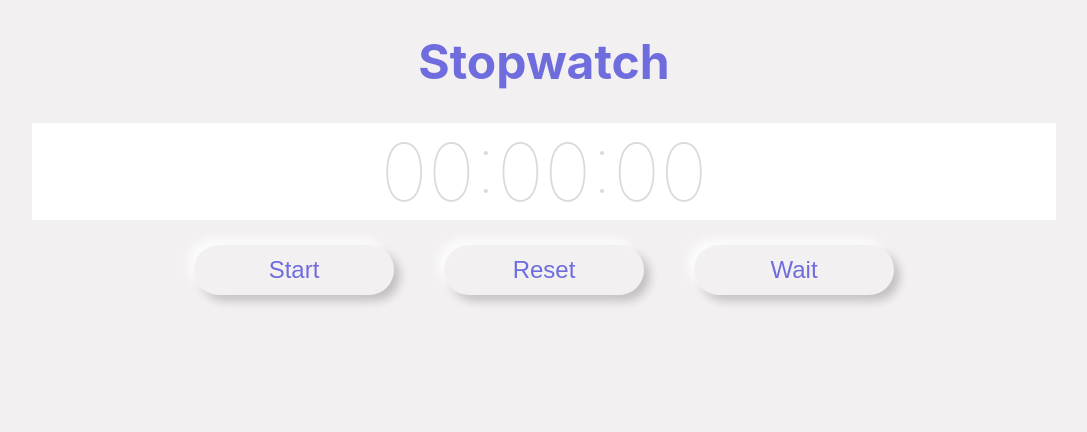
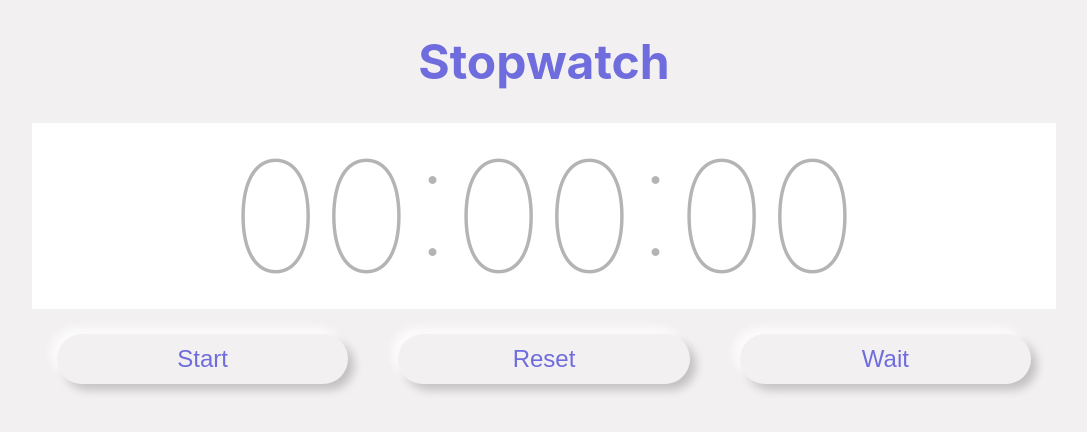
Before and after one commit to bohdanchornopolskyi/stopwatch-react, a React (Create React App) app: page / in a window 1280 px wide. Shown: the top 432 px of the page, without its empty margins (96-1183 px from the left). Built offline with nearby package versions, Linux system fonts and the light colour scheme.

Commit message:
reset button changes

```diff
--- a/src/App.js
+++ b/src/App.js
@@ -38,8 +38,12 @@ function App() {
         }
     };
     const handleReset = () => {
-        setTime(0);
-        setWatch(true);
+        if (button === 'Start' && time !== 0) {
+            setTime(0);
+        } else {
+            setTime(0);
+            setWatch(true);
+        }
     };
 
     const buttonHandlers = { handleStart, handleWait, handleReset };
--- a/src/components/Indicator.js
+++ b/src/components/Indicator.js
@@ -17,7 +17,7 @@ const Indicator = ({ time }) => {
         }
         return hours + ':' + minutes + ':' + seconds;
     };
-    return <h1 className='indicator'>{formatTime(time)}</h1>;
+    return <h1 className='screen'>{formatTime(time)}</h1>;
 };
 
 export default Indicator;
--- a/src/index.scss
+++ b/src/index.scss
@@ -20,16 +20,15 @@ body {
             color: #6f6cde;
             font-size: 3rem;
         }
-        .indicator {
+        .screen {
             background: #fff;
             width: 100%;
             height: 16%;
-            font-size: 5rem;
+            font-size: 12vw;
             font-weight: 100;
             text-align: center;
-            color: rgba(11, 8, 8, 0.15);
+            color: rgba(11, 8, 8, 0.3);
             text-rendering: optimizeLegibility;
-            //box-shadow: 0 2px 4px 0 rgb(0 0 0 / 20%), 0 25px 50px 0 rgb(0 0 0 / 10%);
             margin: 0 auto;
         }
     }
@@ -41,8 +40,8 @@ body {
     }
     background: $background-main;
     .button {
-        width: 200px;
-        height: 50px;
+        width: 33%;
+        height: 20%;
         background: $background-main;
         position: relative;
         margin: 25px;
@@ -69,4 +68,10 @@ body {
             color: #79e3b6;
         }
     }
+    @media only screen and (min-device-width: 320px) and (max-device-width: 568px) {
+        .button > span {
+            font-size: 1rem;
+            font-weight: semibold;
+        }
+    }
 }
```
